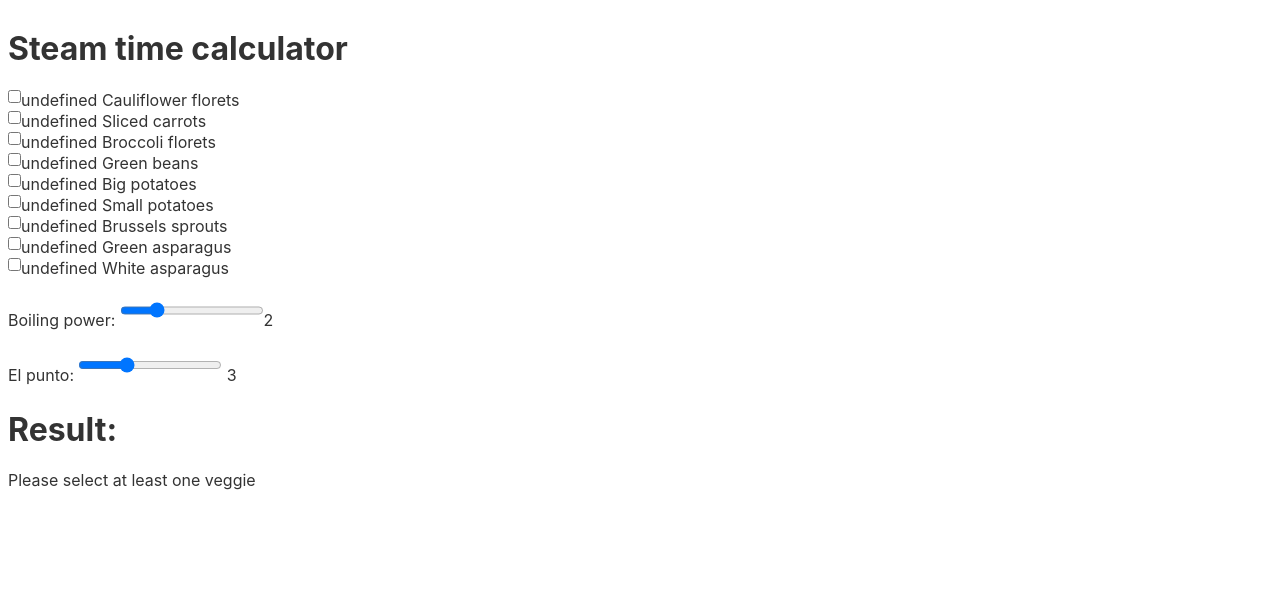
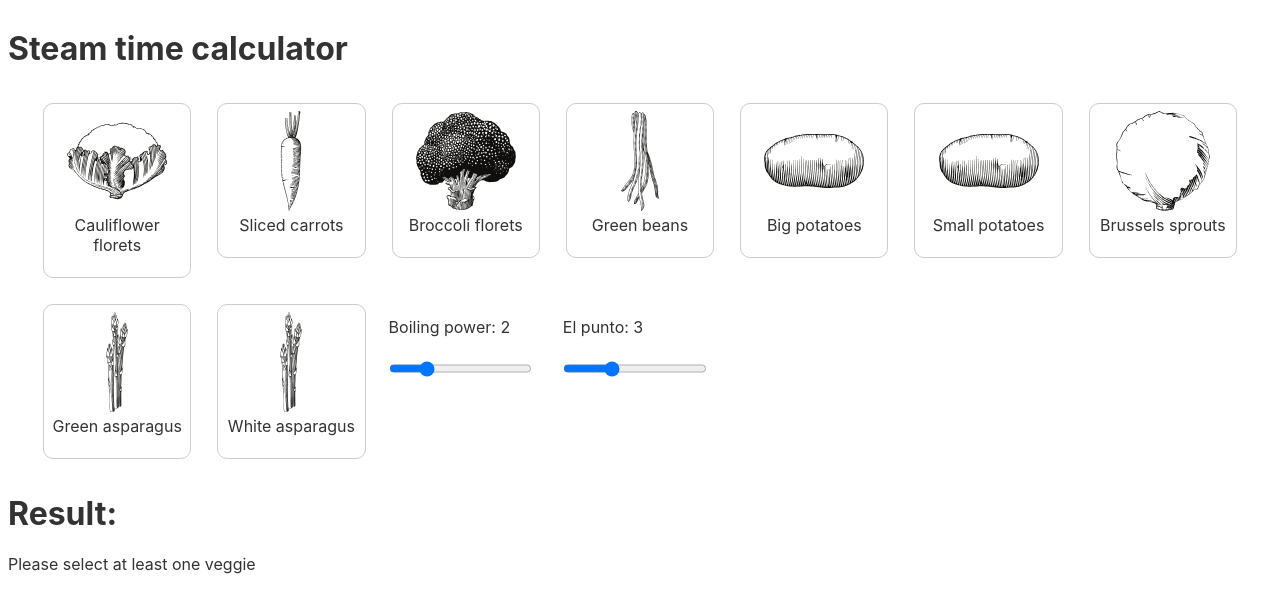
Before and after one commit to pirnz/al-vapor, a Svelte app: page / in a window 1280 px wide. Shown: the top 612 px of the page. Built offline with nearby package versions, Linux system fonts and the light colour scheme.

Commit message:
revamped app

```diff
--- a/src/App.svelte
+++ b/src/App.svelte
@@ -4,6 +4,7 @@
 	let opts = {
         heatPower: 2,
         tolerance: 3,
+        quantity: 5,
         veggies: []
     };
     // let res;
--- a/src/Input.svelte
+++ b/src/Input.svelte
@@ -3,45 +3,95 @@
     import { pantry } from "./pantry.js";
     export let opts: Opts;
     let localPantry: Veggie[] = pantry;
-
-    $: opts.veggies = localPantry.filter((veg) => {
-        return veg.checked;
-    });
+    function refreshOpts(event: SubmitEvent) {
+        let i = localPantry.findIndex((veg) => {
+            if (veg.id.toString() == event.currentTarget.id) {
+                return true;
+            }
+        });
+        localPantry[i].checked = !localPantry[i].checked;
+        opts.veggies = localPantry.filter((veg) => {
+            return veg.checked;
+        });
+    }
 </script>
 
-<div>
+<div class="wrapper">
     {#each localPantry as veggie (veggie.id)}
-        <div style="display:flex">
-            <input
-                name={veggie.name}
-                bind:checked={veggie.checked}
-                type="checkbox"
-            />
-            <label title="{veggie.time} min" for={veggie.name}>
-                {veggie.icon}
-                {veggie.name}
-            </label>
+        <div class="element">
+            <button
+                id={veggie.id.toString()}
+                on:click={refreshOpts}
+                class:unchecked={!veggie.checked}
+                class:checked={veggie.checked}
+            >
+                <img
+                    src="/img/{veggie.img}.svg"
+                    alt={veggie.name}
+                    class="vegetables"
+                />
+                <p class="label">{veggie.name}</p>
+            </button>
         </div>
     {/each}
-    <p>
-        Boiling power: <input
+    <div>
+        <p>
+            Boiling power: {opts.heatPower}
+        </p>
+        <input
             type="range"
-            min="0.1"
+            min="0.0"
             max="10.0"
             step="0.1"
             bind:value={opts.heatPower}
-            id="scale"
-        />{opts.heatPower}
-    </p>
-    <p>
-        El punto: <input
+            id="heatPower"
+        />
+    </div>
+    <div>
+        <p>
+            El punto: {opts.tolerance}
+        </p>
+        <input
             type="range"
-            min="0.1"
+            min="0.0"
             max="10.0"
             step="0.1"
             bind:value={opts.tolerance}
-            id="scale"
+            id="tolerance"
         />
-        {opts.tolerance}
-    </p>
+    </div>
 </div>
+
+<style>
+    .element {
+  display: flex;
+  flex-direction: column;
+    }
+    .vegetables {
+        max-height: 100px;
+        max-width: 100px;
+    }
+    .unchecked {
+        background-color: transparent;
+        border-radius: 10px;
+        margin: 3px;
+    }
+    .checked {
+        color: green;
+        border-color: green;
+        background-color: transparent;
+        border-width: 4px;
+        border-radius: 10px;
+        margin-bottom: 0;
+    }
+    .wrapper {
+        list-style: none;
+        margin: 2em;
+        display: grid;
+        gap: 20px;
+        grid-template-columns: repeat(auto-fill, minmax(150px, 1fr));
+    }
+    .label {
+        margin-top: 0;
+    }
+</style>
--- a/src/Output.svelte
+++ b/src/Output.svelte
@@ -3,7 +3,7 @@
     export let opts: Opts;
     let batches: Batch[];
     $: heatTime =
-        Math.round((((10 - opts.heatPower) / 10) * 4 + 0.5) * 100) / 100;
+        Math.round((((10 - opts.heatPower) / 10) * 3 + 0.5) * 100) / 100;
     $: tolerance = Math.round(((opts.tolerance / 10) * 6 + 1.5) * 100) / 100;
 
     function join(veggies: Veggie[]): string {
```
